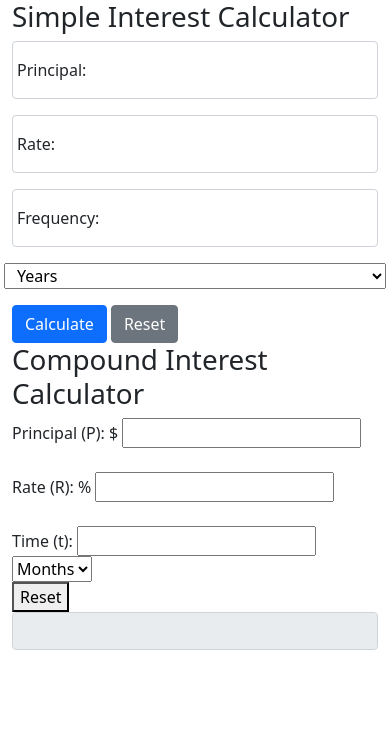
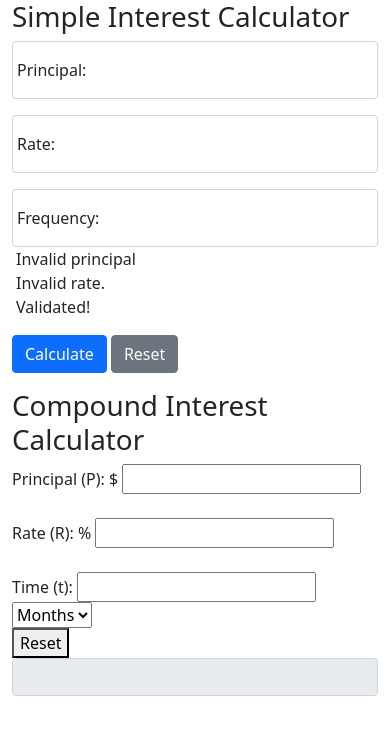
Before and after one commit to jsgarrett22/web-projects, a plain HTML site: page interest-calculator/index.html in a window 390 px wide. Drawn offline with nearby package versions, Linux system fonts and the light colour scheme.

Commit message:
-[Simple] Added validation section. -[Simple] Added display section.

```diff
--- a/interest-calculator/index.html
+++ b/interest-calculator/index.html
@@ -12,7 +12,7 @@
     <body>
 
         <div class="container">
-            <div class="row">
+            <div id="row-one" class="row">
               <div class="col">
                 <h1>Simple Interest Calculator</h1>
                 <form class="row g-3 needs-validation" action="">
@@ -30,18 +30,22 @@
                         <input type="number" id="time" class="form-control" placeholder="Time" required>
                         <label for="time">Frequency:</label>
                     </div>
-                    <select>
-                        <option>Years</option>
-                    </select>
+                    <div id='row-two' class="row">
+                        <div id="principal-validation-display" class="col-md-4">Invalid principal</div>
+                        <div id="rate-validation-display" class="col-md-3">Invalid rate.</div>
+                        <div id="time-validation-display" class="col-md-3">Validated!</div>
+                    </div>
                     <br>
                     <div class="col">
                         <button id="simple-calculateBtn" class="btn btn-primary" type="submit">Calculate</button>
                         <button id="simple-resetBtn" class="btn btn-secondary" type="reset">Reset</button>
                     </div>
                     <br>
-                    <input type="text" id="simple-display" class="form-control" aria-label="readonly input example" readonly hidden>
+                    <div id="simple-display"></div>
+                    <!-- <input type="text" id="simple-display" class="form-control" aria-label="readonly input example" readonly hidden> -->
                 </form>
               </div>
+
               <div class="col">
                 <h1>Compound Interest Calculator</h1>
                 <form id="compound-form" action="">
```
